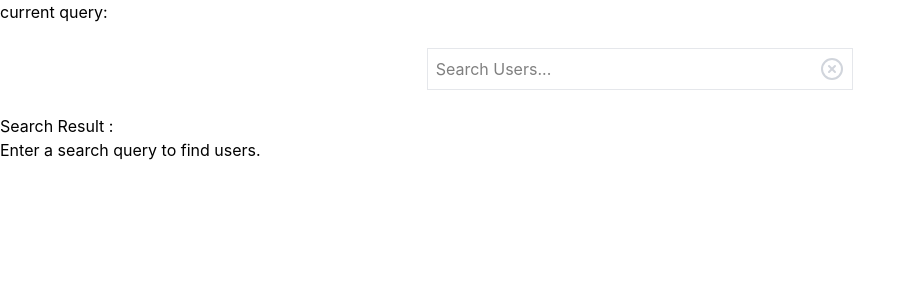
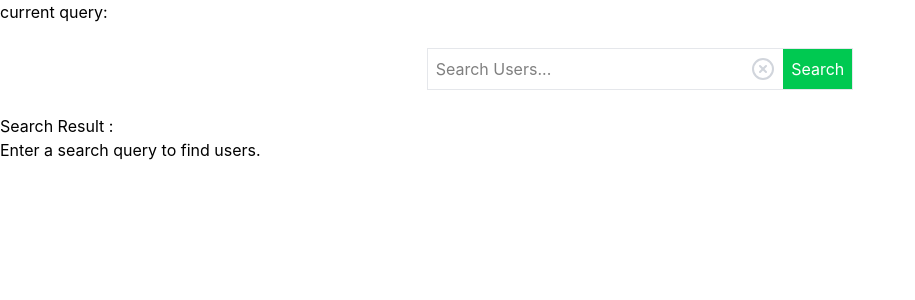
Before and after one commit to rohithramesh44/github-arch-git, a React (Vite) app: page / in a window 1280 px wide. Shown: the top 300 px of the page, without its empty margins (0-915 px from the left). Built offline with nearby package versions, Linux system fonts and the light colour scheme.

Commit message:
feature github api search add

```diff
--- a/src/App.jsx
+++ b/src/App.jsx
@@ -1,7 +1,7 @@
 import { useState } from "react";
 import UsersList from "./components/UserList";
 import Search from "./components/Search";
-import { users } from "./data/userData";
+import { searchUsers } from "./api/github";
 import SearchResult from "./components/SearchResult";
 
 function App() {
@@ -9,10 +9,28 @@ function App() {
   const [hasSearched, setHasSearched] = useState(false);
   const [loading, setLoading] = useState(false);
   const [error, setError] = useState(null);
+  const [usersData, setUsersData] = useState([]);
+
+  async function handleSearch() {
+    setLoading(true);
+    setHasSearched(true);
+    try {
+      const results = await searchUsers(searchQuery);
+      setUsersData(results);
+    } catch (e) {
+      setError(e.message);
+    } finally {
+      setLoading(false);
+    }
+  }
 
   return (
     <>
-      <Search searchQuery={searchQuery} setSearchQuery={setSearchQuery} />
+      <Search
+        searchQuery={searchQuery}
+        setSearchQuery={setSearchQuery}
+        onSearch={handleSearch}
+      />
       <SearchResult searchQuery={searchQuery} />
       {!hasSearched ? (
         <p>Enter a search query to find users.</p>
@@ -20,10 +38,10 @@ function App() {
         <p>{error}</p>
       ) : loading ? (
         <p>Loading...</p>
-      ) : users.length === 0 ? (
-        <p>No user found</p>
+      ) : usersData.length === 0 ? (
+        <p>No user found in here</p>
       ) : (
-        <UsersList users={users} />
+        <UsersList users={usersData} />
       )}
     </>
   );
--- a/src/api/github.js
+++ b/src/api/github.js
@@ -1,11 +1,12 @@
 export async function searchUsers(query) {
   const response = await fetch(
-    "https://api.github.com/search/users?q=" + encodeURIComponent(query),
+    `https://api.github.com/search/users?q=${encodeURIComponent(query)}`,
   );
 
   if (!response.ok) {
     throw new Error("Failed to fetch Users");
   }
   const data = await response.json();
-  return data;
+
+  return data.items;
 }
--- a/src/components/Search.jsx
+++ b/src/components/Search.jsx
@@ -1,6 +1,6 @@
 import { CircleX } from "lucide-react";
 
-function Search({ searchQuery, setSearchQuery }) {
+function Search({ searchQuery, setSearchQuery, onSearch }) {
   return (
     <div>
       <h1>current query: {searchQuery}</h1>
@@ -19,6 +19,12 @@ function Search({ searchQuery, setSearchQuery }) {
               onClick={() => setSearchQuery("")}
             />
           </div>
+          <button
+            className="p-2 bg-green-500 text-white capitalize hover:bg-green-600 cursor-pointer"
+            onClick={onSearch}
+          >
+            Search
+          </button>
         </div>
       </div>
     </div>
--- a/src/components/UserCard.jsx
+++ b/src/components/UserCard.jsx
@@ -10,7 +10,9 @@ function UserCard({ user }) {
             alt={user.login}
             className="w-16 h-16 rounded-full"
           />
-          <h1 className="text-black min-w-40 max-w-50">{user.name}</h1>
+          <h1 className="text-black min-w-40 max-w-50 capitalize font-semibold">
+            {user.login}
+          </h1>
         </div>
         <a href="/" className="py-2 px-4 bg-green-600 text-white rounded-md">
           View Profile
--- a/src/components/UserList.jsx
+++ b/src/components/UserList.jsx
@@ -2,6 +2,7 @@ import React from "react";
 import UserCard from "./UserCard";
 
 function UserList({ users }) {
+  console.log(`------from UserList ${users}`);
   return (
     <div className="flex flex-col gap-4">
       {users.map((user) => {
```
